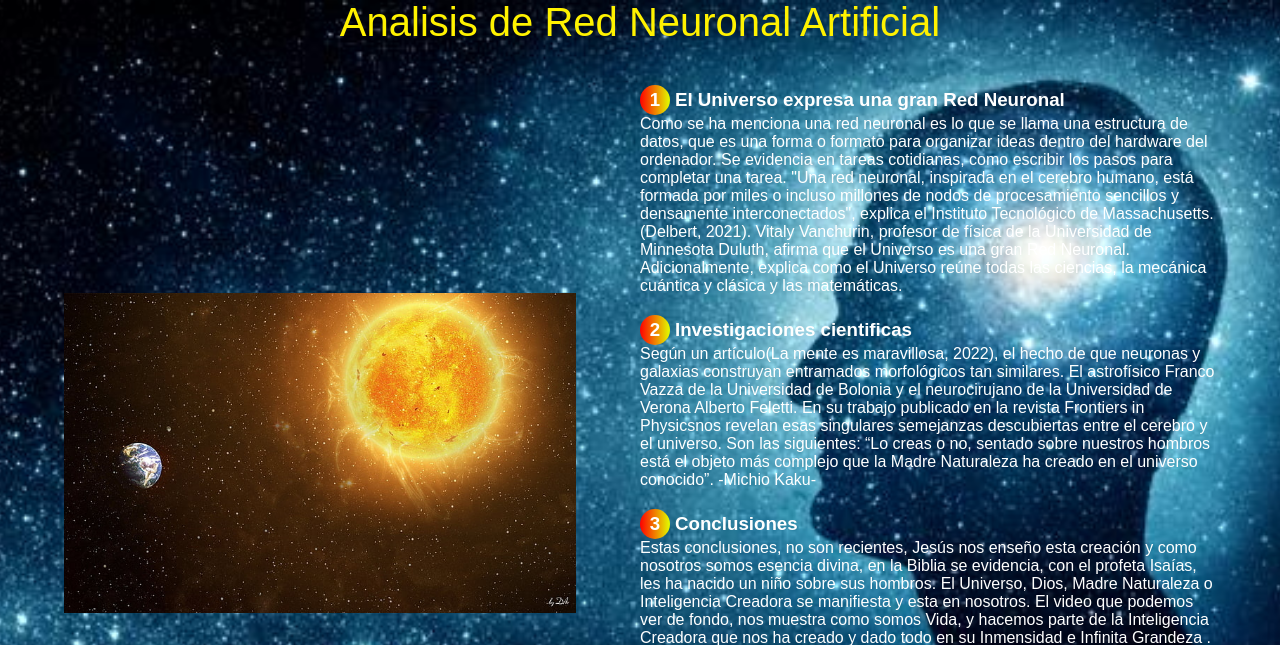
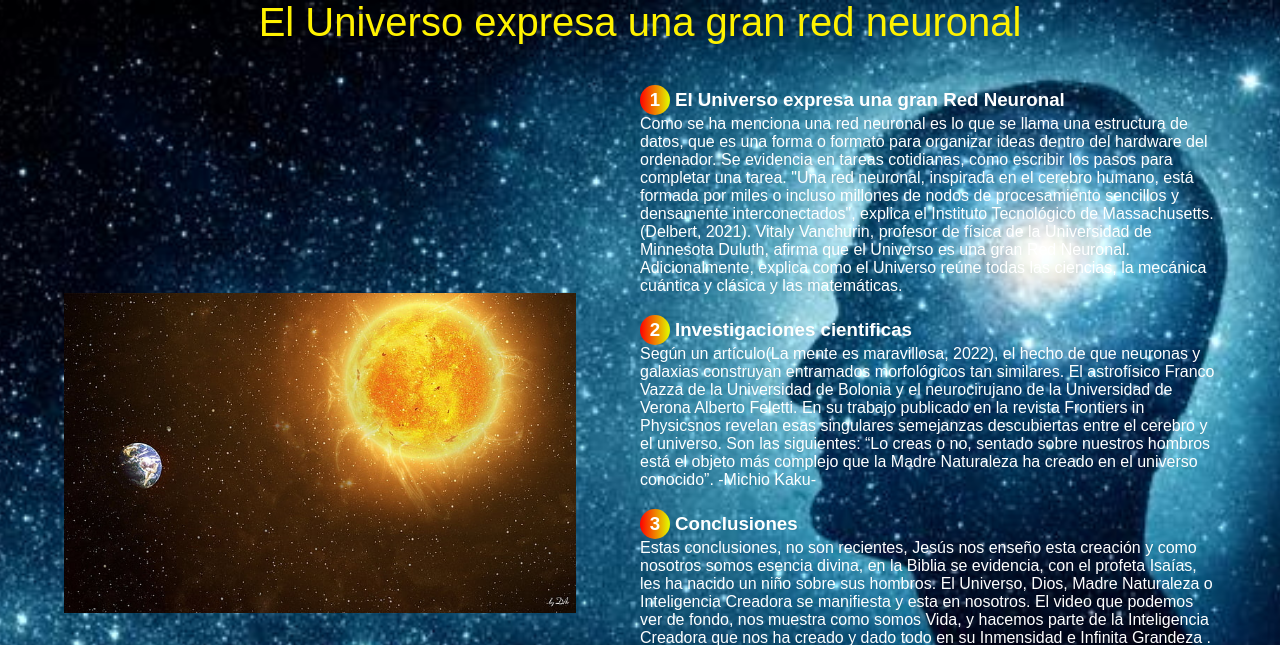
Before and after one commit to Juliana24712/UNIVERSOylaneurona, a plain HTML site: page index.html in a window 1280 px wide. Shown: the top 645 px of the page. Drawn offline with Linux system fonts and the light colour scheme.

Commit message:
Update index.html

```diff
--- a/index.html
+++ b/index.html
@@ -15,7 +15,7 @@
     <!-- Seccion de Analisis e Introduccion-->
     <main id="hero">
         <section class="Analisis de Red Neuronal Artificial" id="servicio">
-            <h2 class="subtitulo">Analisis de Red Neuronal Artificial</h2>
+            <h2 class="subtitulo">El Universo expresa una gran red neuronal</h2>
             <div class="contenedor-explicacion">
                 <img src="images/recuadro.jpg" alt="">
                 <div class="redesneuronales-Universo">
```
